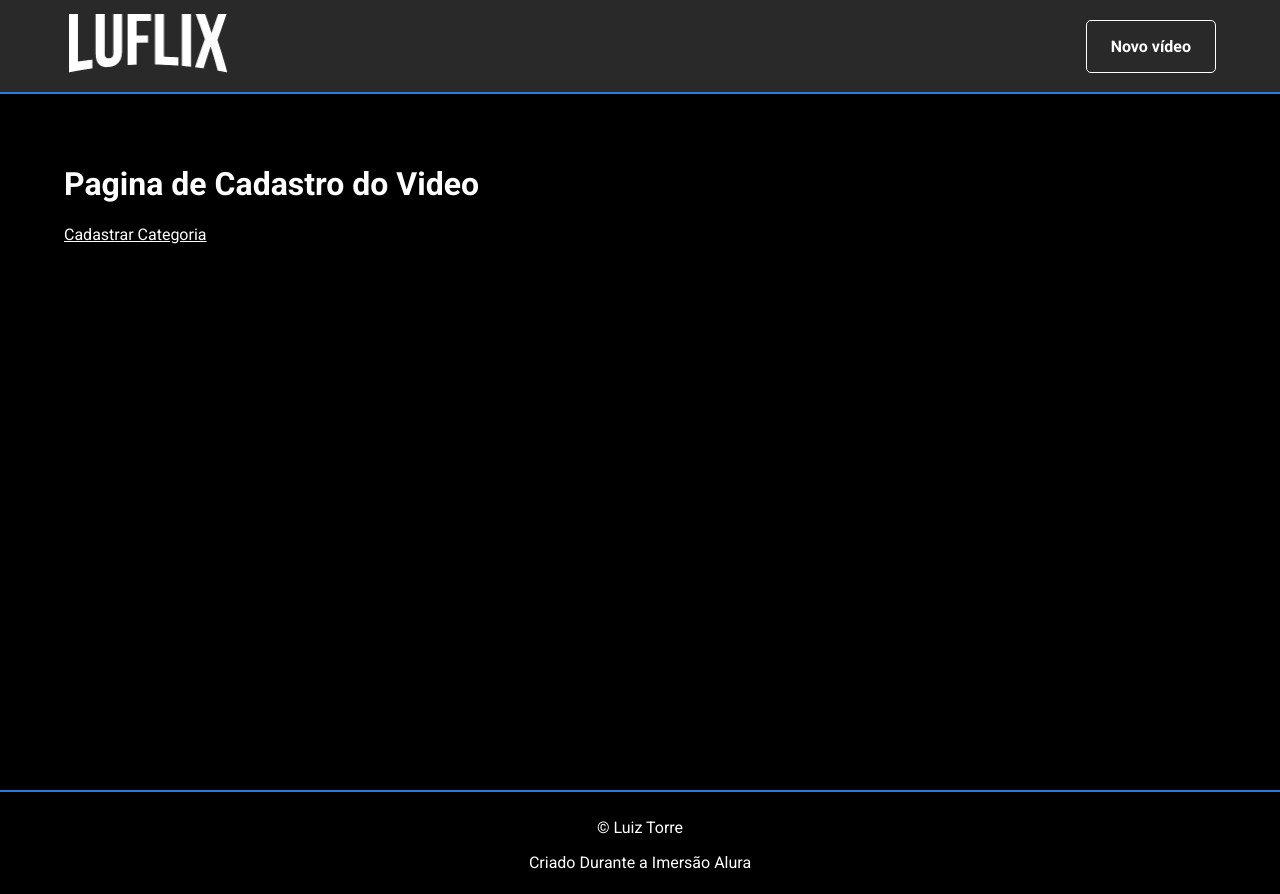
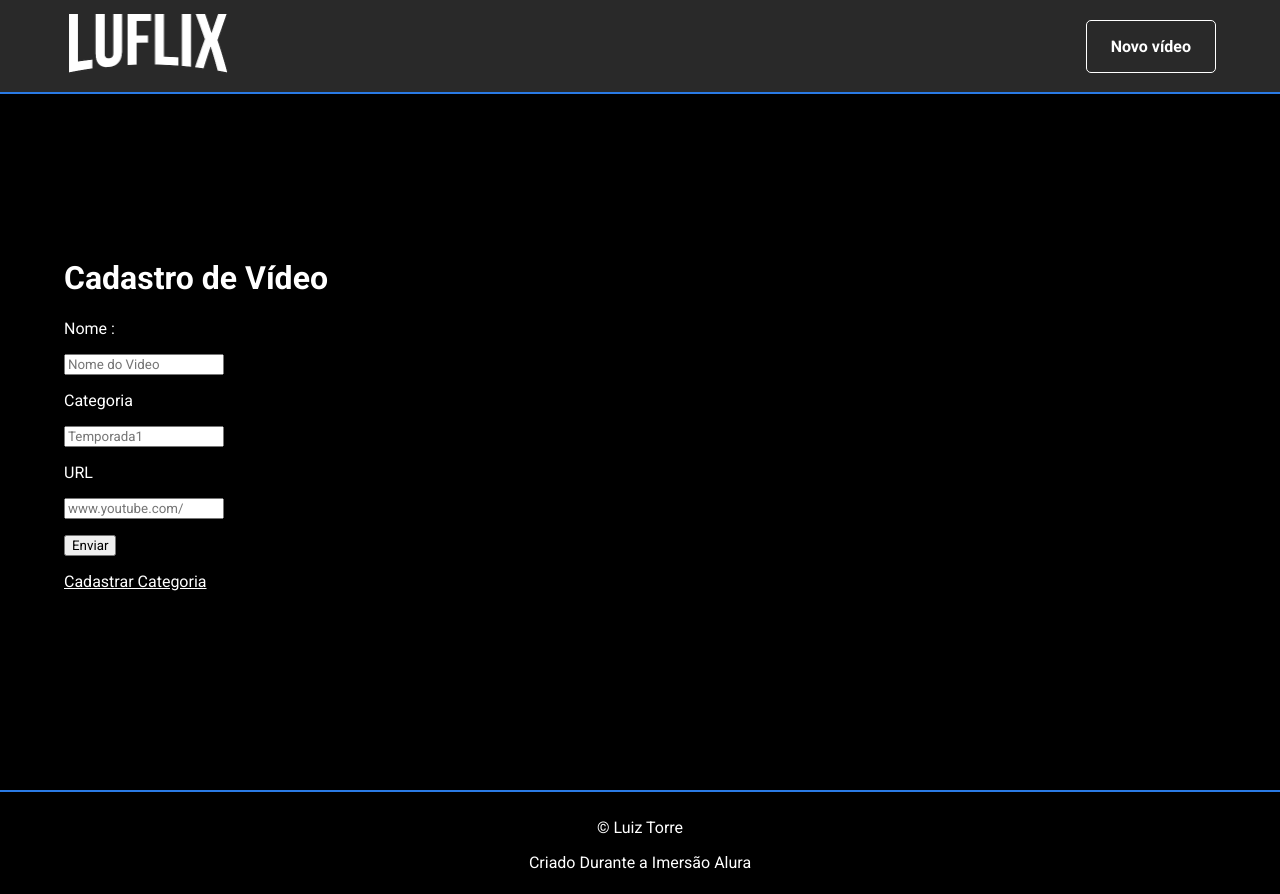
Before and after one commit to Luiz-Torre/LUFLIX, a React (Create React App) app: page /cadastro/video in a window 1280 px wide. Built offline with nearby package versions, Linux system fonts and the light colour scheme.

Commit message:
Pequenas mudanças no cadastro

```diff
--- a/package.json
+++ b/package.json
@@ -8,9 +8,11 @@
     "@testing-library/user-event": "^7.2.1",
     "react": "^16.13.1",
     "react-dom": "^16.13.1",
+    "react-responsive-embed": "^2.1.0",
     "react-router-dom": "^5.2.0",
     "react-scripts": "3.4.1",
     "react-slick": "^0.27.2",
+    "react-styled-components": "^0.1.11",
     "styled-components": "^5.1.1"
   },
   "scripts": {
--- a/src/components/Carousel/Slider/index.js
+++ b/src/components/Carousel/Slider/index.js
@@ -43,7 +43,7 @@ const Slider = ({ children }) => (
   <Container>
     <SlickSlider {...{
       dots: false,
-      infinite: false,
+      infinite: true,
       speed: 300,
       centerMode: false,
       variableWidth: true,
--- a/src/components/Carousel/components/VideoCard/styles.js
+++ b/src/components/Carousel/components/VideoCard/styles.js
@@ -1,7 +1,7 @@
 import styled from 'styled-components';
 
 export const VideoCardContainer = styled.a`
-  border: 2px solid;
+  border: 0px solid;
   border-radius: 4px;
   text-decoration: none;
   overflow: hidden;
@@ -19,10 +19,12 @@ export const VideoCardContainer = styled.a`
   align-items: flex-end;
   padding: 16px;
 
-  transition: opacity .3s;
+  transition: opacity 0.98s;
   &:hover,
-  &:focus {
-    opacity: .5;
+  &:focus
+   {
+    opacity: 50%;
+
   }
 
   &:not(:first-child) {
--- a/src/data/dados_iniciais.json
+++ b/src/data/dados_iniciais.json
@@ -2,20 +2,16 @@
   "categorias": [
     {
       "titulo": "Temporada 1 Chaves",
-
-
+      "cor": "#FFF0F8F",
       "videos": [
         {
           "titulo": "A turma do Chaves",
           "url": "https://www.youtube.com/watch?v=B0mebVqRF_0"
         },
-        {
-          "titulo": "Algum episodio",
-          "url": "https://www.youtube.com/watch?v=YzQ-f3QIkNo&list=PL3KXDOZJQwpmeZOBq6UBtKkHOQtzrWpn_&index=4E"
-        },
+
         {
           "titulo": "Outro episodio",
-          "url": "https://www.youtube.com/watch?v=nZ39cHgTb4Q&list=PLGySmERhTVkw4ZsttuUURGs9PpHg85H1x"
+           "url": "https://www.youtube.com/watch?v=nZ39cHgTb4Q&list=PLGySmERhTVkw4ZsttuUURGs9PpHg85H1x"
         },
         {
           "titulo": "Mais um outro episodio",
@@ -38,6 +34,7 @@
     },
     {
       "titulo": "Temporada 2 Chaves",
+      "cor": "green",
 
 
       "videos": [
@@ -45,10 +42,7 @@
           "titulo": "A turma do Chaves",
           "url": "https://www.youtube.com/watch?v=B0mebVqRF_0"
         },
-        {
-          "titulo": "Algum episodio",
-          "url": "https://www.youtube.com/watch?v=YzQ-f3QIkNo&list=PL3KXDOZJQwpmeZOBq6UBtKkHOQtzrWpn_&index=4E"
-        },
+
         {
           "titulo": "Outro episodio",
           "url": "https://www.youtube.com/watch?v=nZ39cHgTb4Q&list=PLGySmERhTVkw4ZsttuUURGs9PpHg85H1x"
@@ -74,6 +68,7 @@
     },
     {
       "titulo": "Temporada 3 Chaves",
+      "cor": "#6b5be2",
 
 
       "videos": [
@@ -81,10 +76,7 @@
           "titulo": "A turma do Chaves",
           "url": "https://www.youtube.com/watch?v=B0mebVqRF_0"
         },
-        {
-          "titulo": "Algum episodio",
-          "url": "https://www.youtube.com/watch?v=YzQ-f3QIkNo&list=PL3KXDOZJQwpmeZOBq6UBtKkHOQtzrWpn_&index=4E"
-        },
+
         {
           "titulo": "Outro episodio",
           "url": "https://www.youtube.com/watch?v=nZ39cHgTb4Q&list=PLGySmERhTVkw4ZsttuUURGs9PpHg85H1x"
@@ -117,10 +109,7 @@
           "titulo": "A turma do Chaves",
           "url": "https://www.youtube.com/watch?v=B0mebVqRF_0"
         },
-        {
-          "titulo": "Algum episodio",
-          "url": "https://www.youtube.com/watch?v=YzQ-f3QIkNo&list=PL3KXDOZJQwpmeZOBq6UBtKkHOQtzrWpn_&index=4E"
-        },
+
         {
           "titulo": "Outro episodio",
           "url": "https://www.youtube.com/watch?v=nZ39cHgTb4Q&list=PLGySmERhTVkw4ZsttuUURGs9PpHg85H1x"
@@ -153,10 +142,7 @@
           "titulo": "A turma do Chaves",
           "url": "https://www.youtube.com/watch?v=B0mebVqRF_0"
         },
-        {
-          "titulo": "Algum episodio",
-          "url": "https://www.youtube.com/watch?v=YzQ-f3QIkNo&list=PL3KXDOZJQwpmeZOBq6UBtKkHOQtzrWpn_&index=4E"
-        },
+
         {
           "titulo": "Outro episodio",
           "url": "https://www.youtube.com/watch?v=nZ39cHgTb4Q&list=PLGySmERhTVkw4ZsttuUURGs9PpHg85H1x"
--- a/src/pages/cadastro/Video/cadastro_video.js
+++ b/src/pages/cadastro/Video/cadastro_video.js
@@ -5,12 +5,33 @@ import {Link} from 'react-router-dom';
 function CadastroVideo(){
     return (
       <PageDefault>
-        <h1>Pagina de Cadastro do Video</h1>
+
+        <body>
+<form name="meu_form">
+
+  <h1>Cadastro de Vídeo </h1>
+  <label for="nome "> Nome : </label><p></p>
+  <input type="text" id="nomeid" placeholder="Nome do Video" required="required" name="nome" />
+
+  <p><label for="categoria">Categoria</label><p></p>
+  <input type="text" id="categoriaid" placeholder="Temporada1" required="required" name="categoria" />
+
+</p> <label for="url">URL</label><p></p>
+  <input type="url" id="urlid" placeholder="www.youtube.com/" required="required" name="URL" />
+
+
+
+  <p><input type="submit" class="enviar" onclick="Enviar();" value="Enviar" /></p>
+</form>
+
+</body>
+
+      <p>
 
          <Link to ="/cadastro/categoria">
              Cadastrar Categoria
          </Link>
-
+      </p>
       </PageDefault>
     )
 
--- /dev/null
+++ b/src/pages/cadastro/Video/styles.css
@@ -0,0 +1,62 @@
+body {
+    padding: 0;
+    margin: 0;
+}
+
+form {
+    font-family: Verdana,Tahoma,sans-serif;
+    font-size: 15px;
+    background-color: #CC3300;
+    max-width: 500px;
+}
+
+h1 {
+    margin-bottom: 20px;
+    margin-left: 20px;
+    color: #66FFFF;
+    text-shadow: 5px 5px 5px black;
+}
+
+input, textarea {
+    width: 200px;
+    padding: 10px;
+    color: black;
+    margin-left: 20px;
+    margin-top: 10px;
+    -webkit-border-radius: 5px;
+    -moz-border-radius: 5px;
+    border: 1px solid;
+}
+
+input:hover, textarea:hover, input:focus, textarea:focus {
+    border-color: #000066;
+    box-shadow: 5px 0px 9px #FFFF00;
+    background-color: #66FFFF;
+    color: black;
+    font-weight: bold;
+}
+
+.enviar {
+    background-color: #66FFFF;
+    height: 40px;
+    width: 100px;
+    font-weight: bold;
+    border-radius: 5px;
+    -webkit-border-radius: 5px;
+    -moz-border-radius: 5px;
+    border: 1px solid;
+    color: black;
+}
+
+textarea {
+    width: 400px;
+    height: 120px;
+    line-height: 20px;
+    max-width: 400px;
+}
+
+form label {
+    margin-left: 20px;
+    color: #FFFFFF;
+    font-weight: bold;
+}
```
Also changed, not shown: src/pages/cadastro/Categoria/categoria.css (added), 1 other file (tests, documents, lock files or other folders).
